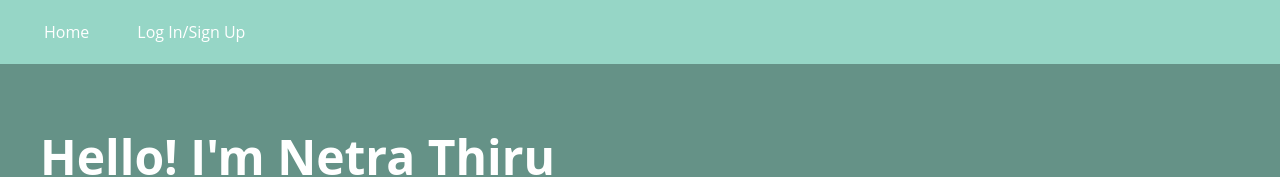
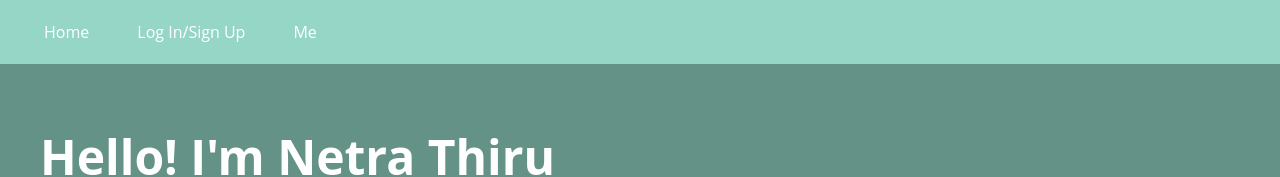
Before and after one commit to NetThi123/BitCamp2025, a React (Vite) app in the folder my-app/: page / in a window 1280 px wide. Shown: the top 177 px of the page. Built offline with nearby package versions, Linux system fonts and the light colour scheme.

Commit message:
Added Me link to navbar

```diff
--- a/my-app/src/components/Navbar.jsx
+++ b/my-app/src/components/Navbar.jsx
@@ -8,6 +8,7 @@ function Navbar() {
                 <div className="topnav">
                     <a className="active" href="#">Home</a>
                     <Link to="/login">Log In/Sign Up</Link>
+                    <Link to="/me">Me</Link>
                 </div>
             </nav>
         </div>
```
